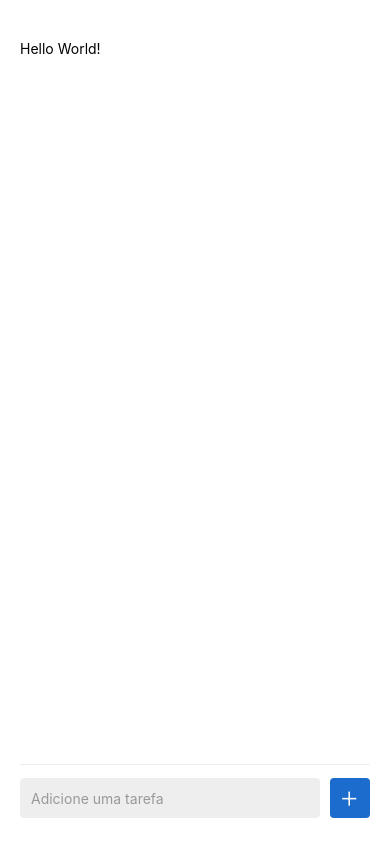
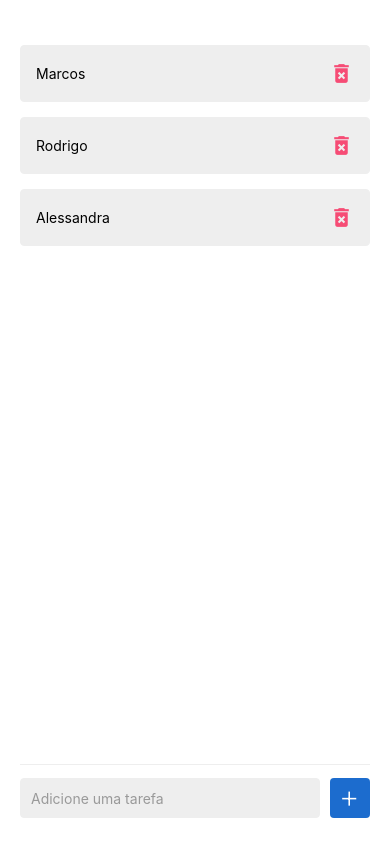
Before and after one commit to MarcosSilva13/App-ToDoList, a React Native app: screen / in a window 390 px wide. Built offline with nearby package versions, Linux system fonts and the light colour scheme.

Commit message:
Configurando FlatList

```diff
--- a/App.js
+++ b/App.js
@@ -1,20 +1,41 @@
-import React from "react";
+import React, { useState, useEffect } from "react";
 import {
   StyleSheet,
   Text,
   View,
   TextInput,
   TouchableOpacity,
+  FlatList,
 } from "react-native";
 
-import {Ionicons, MaterialIcons} from "@expo/vector-icons"
+import { Ionicons, MaterialIcons } from "@expo/vector-icons";
 
 export default function App() {
+  const [task, setTask] = useState(["Marcos", "Rodrigo", "Alessandra"]);
+  const [newTask, setNewTaks] = useState("");
+
   return (
     <>
       <View style={styles.container}>
         <View style={styles.Body}>
-          <Text>Hello World!</Text>
+          <FlatList
+            style={styles.FlatList}
+            data={task}
+            keyExtractor={(item) => item.toString()}
+            showsVerticalScrollIndicator={false}
+            renderItem={({ item }) => (
+              <View style={styles.ContainerView}>
+                <Text>{item}</Text>
+                <TouchableOpacity>
+                  <MaterialIcons
+                    name="delete-forever"
+                    size={25}
+                    color="#f64c75"
+                  />
+                </TouchableOpacity>
+              </View>
+            )}
+          />
         </View>
         <View style={styles.Form}>
           <TextInput
@@ -25,7 +46,7 @@ export default function App() {
             maxLength={25}
           />
           <TouchableOpacity style={styles.Button}>
-            <Ionicons name="ios-add" size={25} color="#fff"/>
+            <Ionicons name="ios-add" size={25} color="#fff" />
           </TouchableOpacity>
         </View>
       </View>
@@ -39,7 +60,7 @@ const styles = StyleSheet.create({
     backgroundColor: "#fff",
     paddingHorizontal: 20,
     paddingVertical: 20,
-    marginTop: 20
+    marginTop: 20,
   },
   Body: {
     flex: 1,
@@ -47,30 +68,47 @@ const styles = StyleSheet.create({
   Form: {
     padding: 0,
     height: 60,
-    justifyContent: 'center',
-    alignSelf: 'stretch',
-    flexDirection: 'row',
+    justifyContent: "center",
+    alignSelf: "stretch",
+    flexDirection: "row",
     paddingTop: 13,
     borderTopWidth: 1,
-    borderColor: '#eee',
+    borderColor: "#eee",
   },
   Input: {
     flex: 1,
     height: 40,
-    backgroundColor: '#eee',
+    backgroundColor: "#eee",
     borderRadius: 4,
     paddingVertical: 5,
     paddingHorizontal: 10,
     borderWidth: 1,
-    borderColor: '#eee',
+    borderColor: "#eee",
   },
   Button: {
     height: 40,
     width: 40,
-    justifyContent: 'center',
-    alignItems: 'center',
-    backgroundColor: '#1c6cce',
+    justifyContent: "center",
+    alignItems: "center",
+    backgroundColor: "#1c6cce",
     borderRadius: 4,
     marginLeft: 10,
+  },
+  FlatList: {
+    flex: 1,
+    marginTop: 5,
+  },
+  ContainerView: {
+    marginBottom: 15,
+    padding: 15,
+    borderRadius: 4,
+    backgroundColor: "#eee",
+
+    display: 'flex',
+    flexDirection: 'row',
+    alignItems: "center",
+    justifyContent: "space-between",
+    borderWidth: 1,
+    borderColor: "#eee",
   }
 });
```
